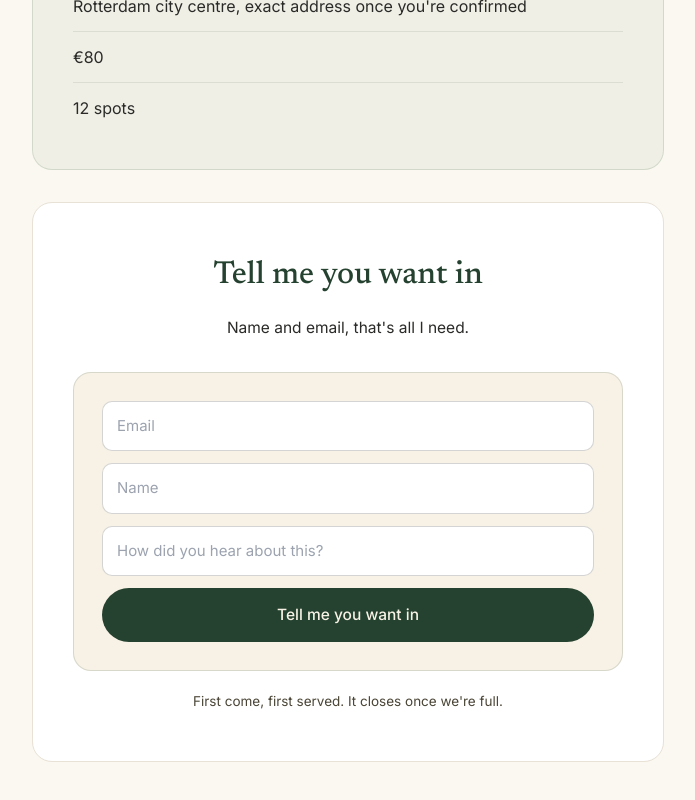
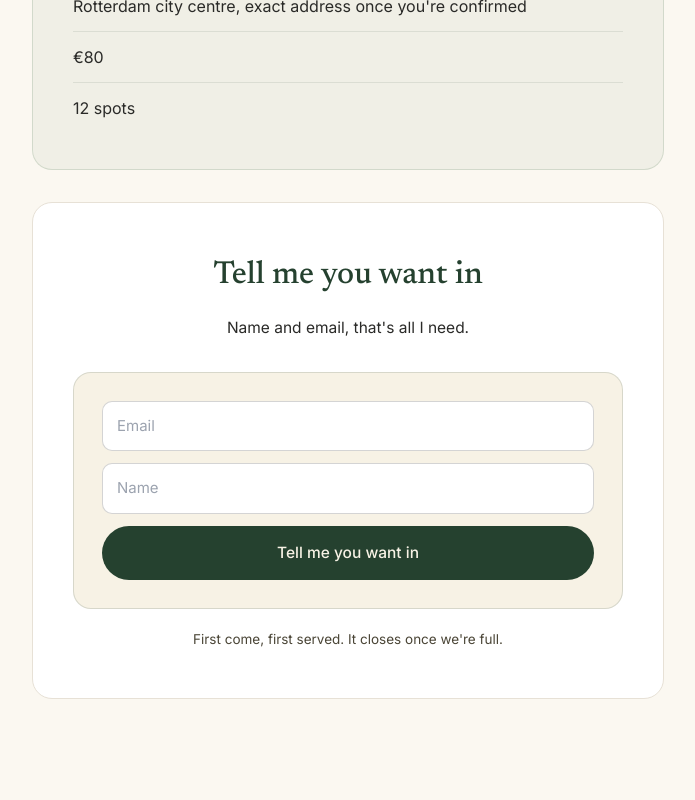
Before and after one commit to VinPOPFrance/James, a Next.js app: page /workshop in a window 1280 px wide. Shown: the part 3202-4002 px from the top of the page, without its empty margins (292-987 px from the left). After the commit the page ends 3981 px from the top, so only its background shows below. Built offline with nearby package versions, Linux system fonts and the light colour scheme; no server answers.

Commit message:
Refactor workshop registration form by removing unnecessary input field and adjusting class names for better styling

```diff
--- a/src/app/workshop/page.tsx
+++ b/src/app/workshop/page.tsx
@@ -232,7 +232,7 @@ export default function WorkshopPage() {
                             />
                           </div>
                         </div>
-                        <div className="ml-form-fieldRow">
+                        <div className="ml-form-fieldRow ml-last-item">
                           <div className="ml-field-group ml-field-name">
                             <input
                               aria-label="name"
@@ -241,17 +241,6 @@ export default function WorkshopPage() {
                               name="fields[name]"
                               placeholder="Name"
                               autoComplete="given-name"
-                            />
-                          </div>
-                        </div>
-                        <div className="ml-form-fieldRow ml-last-item">
-                          <div className="ml-field-group ml-field-heard_about_via">
-                            <input
-                              aria-label="heard_about_via"
-                              type="text"
-                              className="form-control"
-                              name="fields[heard_about_via]"
-                              placeholder="How did you hear about this?"
                             />
                           </div>
                         </div>
```
